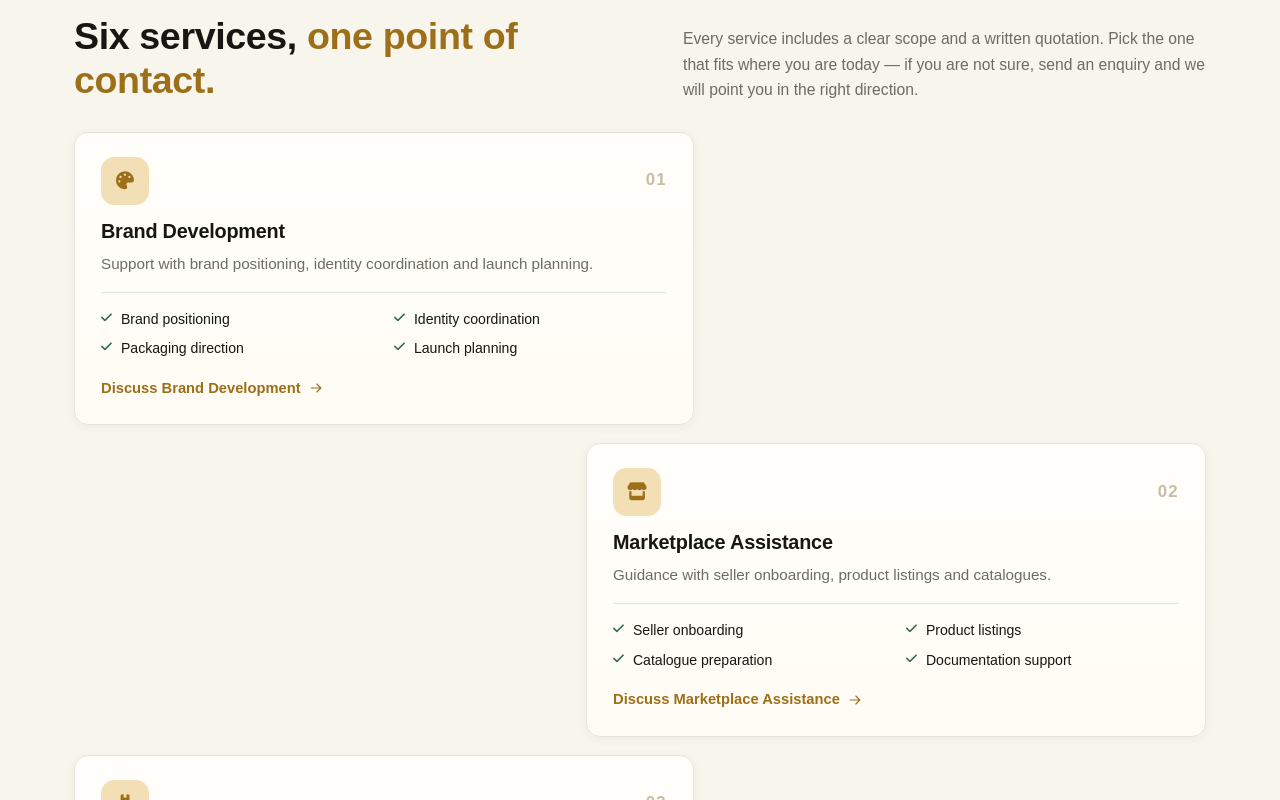
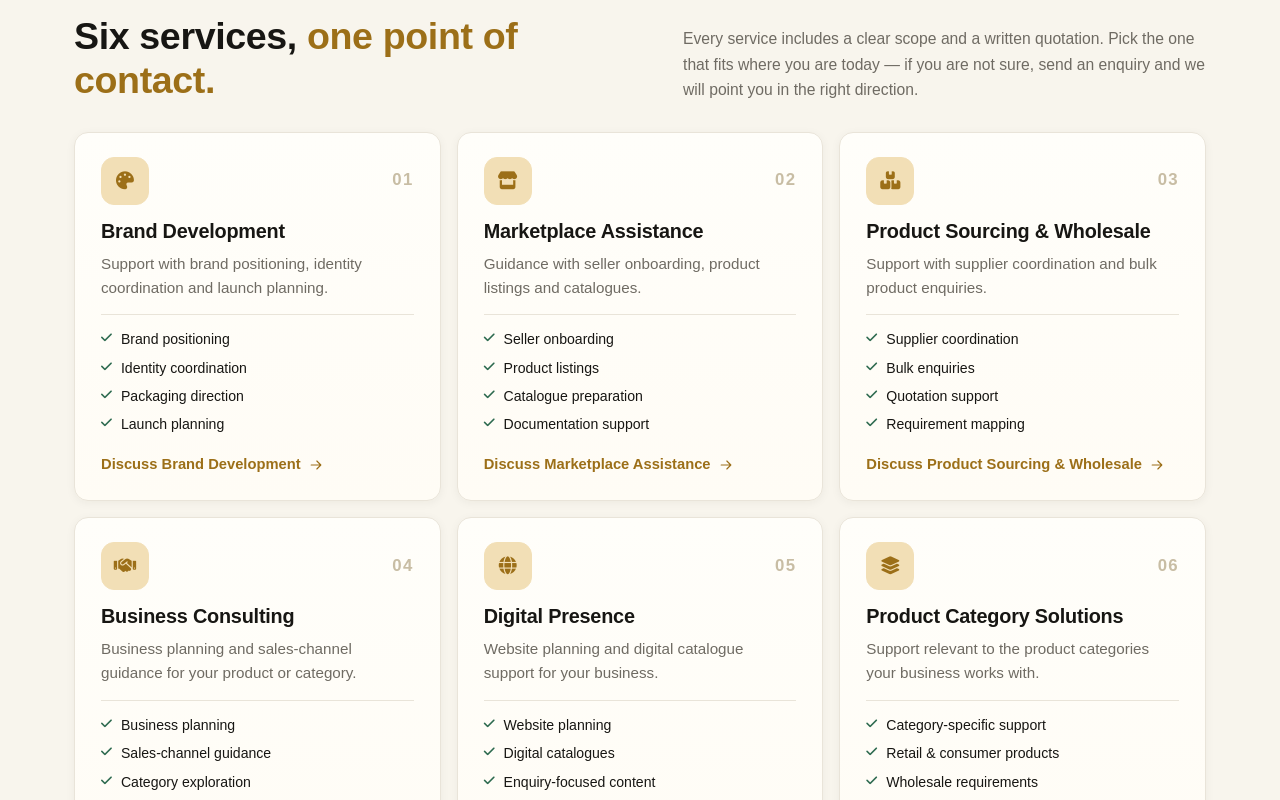
Before and after one commit to dhruv005432/Mk--krupa--business-solutions, a Next.js app: page / in a window 1280 px wide. Shown: the part 1180-1980 px from the top of the page. Built offline with nearby package versions, Linux system fonts and the light colour scheme.

Commit message:
Services section: show all service cards side by side in a grid

```diff
--- a/src/app/globals.css
+++ b/src/app/globals.css
@@ -479,17 +479,18 @@ ul {
   border-block: 1px solid var(--line);
 }
 
-.services-zigzag {
-  display: flex;
-  flex-direction: column;
-  gap: 18px;
+.services-grid {
+  display: grid;
+  grid-template-columns: repeat(3, minmax(0, 1fr));
+  gap: 16px;
 }
 
 .service-card {
   position: relative;
   display: flex;
   flex-direction: column;
-  width: min(100%, 620px);
+  width: 100%;
+  height: 100%;
   padding: 24px 26px;
   background: linear-gradient(180deg, var(--paper) 0%, #fffcf5 100%);
   border: 1px solid var(--line);
@@ -519,14 +520,6 @@ ul {
 
 .service-card:hover::before {
   opacity: 1;
-}
-
-.service-card-left {
-  align-self: flex-start;
-}
-
-.service-card-right {
-  align-self: flex-end;
 }
 
 .service-card-top {
@@ -574,11 +567,11 @@ ul {
 
 .inclusion-list {
   display: grid;
-  grid-template-columns: repeat(2, minmax(0, 1fr));
+  grid-template-columns: 1fr;
   align-items: start;
-  gap: 9px 20px;
-  margin-top: 16px;
-  padding-top: 16px;
+  gap: 8px;
+  margin-top: 14px;
+  padding-top: 14px;
   border-top: 1px solid var(--line);
 }
 
@@ -600,7 +593,8 @@ ul {
 
 .service-card .text-link {
   align-self: flex-start;
-  margin-top: 18px;
+  margin-top: auto;
+  padding-top: 18px;
 }
 
 .service-card .text-link:focus-visible {
@@ -1307,6 +1301,10 @@ ul {
     grid-template-columns: repeat(3, minmax(0, 1fr));
   }
 
+  .services-grid {
+    grid-template-columns: repeat(2, minmax(0, 1fr));
+  }
+
   .nav-links {
     gap: 18px;
   }
@@ -1375,9 +1373,8 @@ ul {
     width: 100%;
   }
 
-  .service-card-right,
-  .team-item-right {
-    align-self: stretch;
+  .services-grid {
+    grid-template-columns: 1fr;
   }
 
   .team-item,
--- a/src/app/page.tsx
+++ b/src/app/page.tsx
@@ -469,12 +469,9 @@ export default function Home() {
               </p>
             </div>
 
-            <div className="services-zigzag">
-              {services.map((service, index) => (
-                <article
-                  key={service.number}
-                  className={`service-card ${index % 2 === 0 ? "service-card-left" : "service-card-right"}`}
-                >
+            <div className="services-grid">
+              {services.map((service) => (
+                <article key={service.number} className="service-card">
                   <div className="service-card-top">
                     <span className="service-icon" aria-hidden="true">
                       <i className={service.icon} />
```
